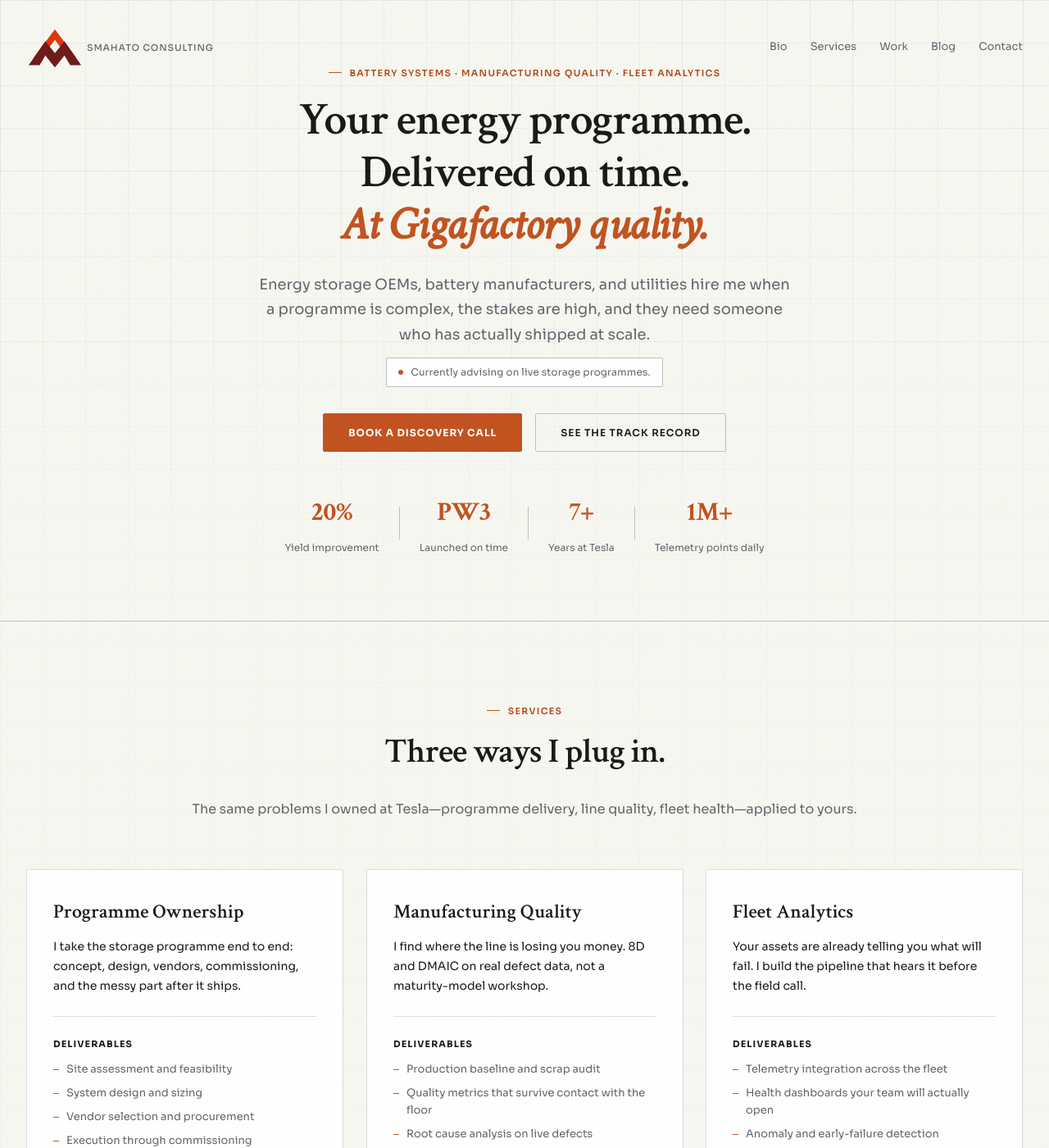
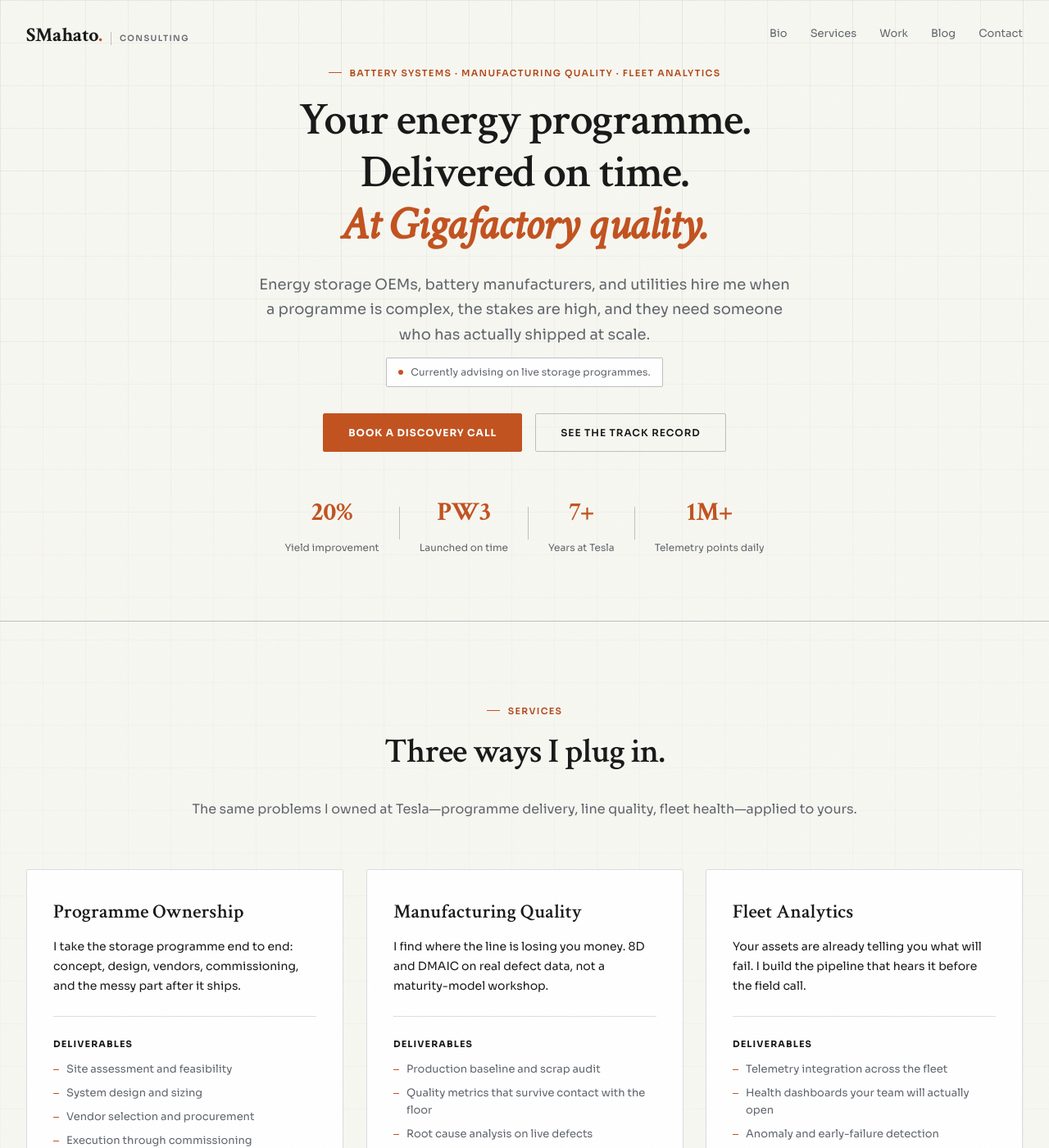
Before and after one commit to SMahato/SMahato, a Jekyll site: the page built from index.html, in a window 1280 px wide and 1400 px high. Shown: the whole window at 82% size. Built offline with Jekyll 4.4.1, drawn with Linux system fonts in a browser that asks for light colours.

Commit message:
Replace mountain logo with the signature wordmark
Nav logo becomes "SMahato." in Crimson Text ink with a terracotta full
stop, "Consulting" in small Sora caps behind a hairline. Removes the
filled two-tone mountain whose reds (#E0360A/#6E1A1A) never matched the
site's terracotta.

Favicon follows: serif "S." on the paper background, replacing the
mountain mark.

Co-Authored-By: Claude Opus 5 (1M context) <noreply@anthropic.com>
Claude-Session: https://claude.ai/code/session_01JaENGhfNbxJwFKgyBSPujp

```diff
--- a/_includes/nav.html
+++ b/_includes/nav.html
@@ -1,11 +1,6 @@
 <nav id="navbar">
   <div class="nav-container">
-        <a href="/#home" class="nav-logo"><svg width="70" height="70" viewBox="0 0 120 100" xmlns="http://www.w3.org/2000/svg">
-            <!-- Red Peak (Background) -->
-            <path d="M 60,10 L 15,70 L 32,70 L 60,32 L 88,70 L 105,70 Z" fill="#E0360A"/>
-            <!-- Dark Red 'M' Mountain Motif (Foreground) -->
-            <path d="M 5,85 L 40,35 L 60,60 L 80,35 L 115,85 L 92,85 L 80,65 L 60,90 L 40,65 L 28,85 Z" fill="#6E1A1A"/>
-          </svg><span class="nav-logo-sm">SMahato Consulting</span></a>
+        <a href="/#home" class="nav-logo">SMahato<span class="logo-dot">.</span><span class="nav-logo-sm">Consulting</span></a>
     <div class="nav-links">
       <a href="/bio/" class="nav-link">Bio</a>
       <a href="/#services" class="nav-link">Services</a>
--- a/_layouts/default.html
+++ b/_layouts/default.html
@@ -53,8 +53,9 @@ nav{position:fixed;top:0;left:0;right:0;z-index:50;background:transparent;paddin
 nav.scrolled{background:var(--paper);border-bottom-color:var(--rule);padding:12px 0}
 .nav-container{max-width:1280px;margin:0 auto;padding:0 32px;display:flex;align-items:center;justify-content:space-between}
 @media(max-width:768px){.nav-container{position:relative}.nav-logo{position:absolute;left:50%;transform:translateX(-50%)}#hamburger{margin-left:auto}}
-.nav-logo{display:flex;align-items:center;gap:2px;text-decoration:none;font-size:28px;font-weight:700;color:var(--accent);font-family:'Crimson Text',serif;letter-spacing:-0.02em;padding:6px 12px;margin-left:-12px}
-.nav-logo-sm{color:var(--ink-2);font-weight:500;font-size:11px;font-family:'Sora',sans-serif;letter-spacing:0.08em;text-transform:uppercase;margin-left:2px}
+.nav-logo{display:flex;align-items:baseline;text-decoration:none;font-size:24px;font-weight:700;color:var(--ink);font-family:'Crimson Text',serif;letter-spacing:-0.01em;padding:6px 12px;margin-left:-12px}
+.logo-dot{color:var(--accent)}
+.nav-logo-sm{color:var(--ink-3);font-weight:600;font-size:10px;font-family:'Sora',sans-serif;letter-spacing:0.14em;text-transform:uppercase;margin-left:10px;padding-left:10px;border-left:1px solid var(--rule-strong)}
 .nav-links{display:flex;align-items:center;gap:28px;margin-left:auto}@media(max-width:768px){.nav-links{display:none}}
 .nav-link{font-size:13px;color:var(--ink-2);text-decoration:none;transition:color 150ms ease,border-color 150ms ease;padding-bottom:2px;border-bottom:1px solid transparent}
 .nav-link:hover{color:var(--ink);border-bottom-color:var(--accent)}
```
Also changed, not shown: favicon.svg.
